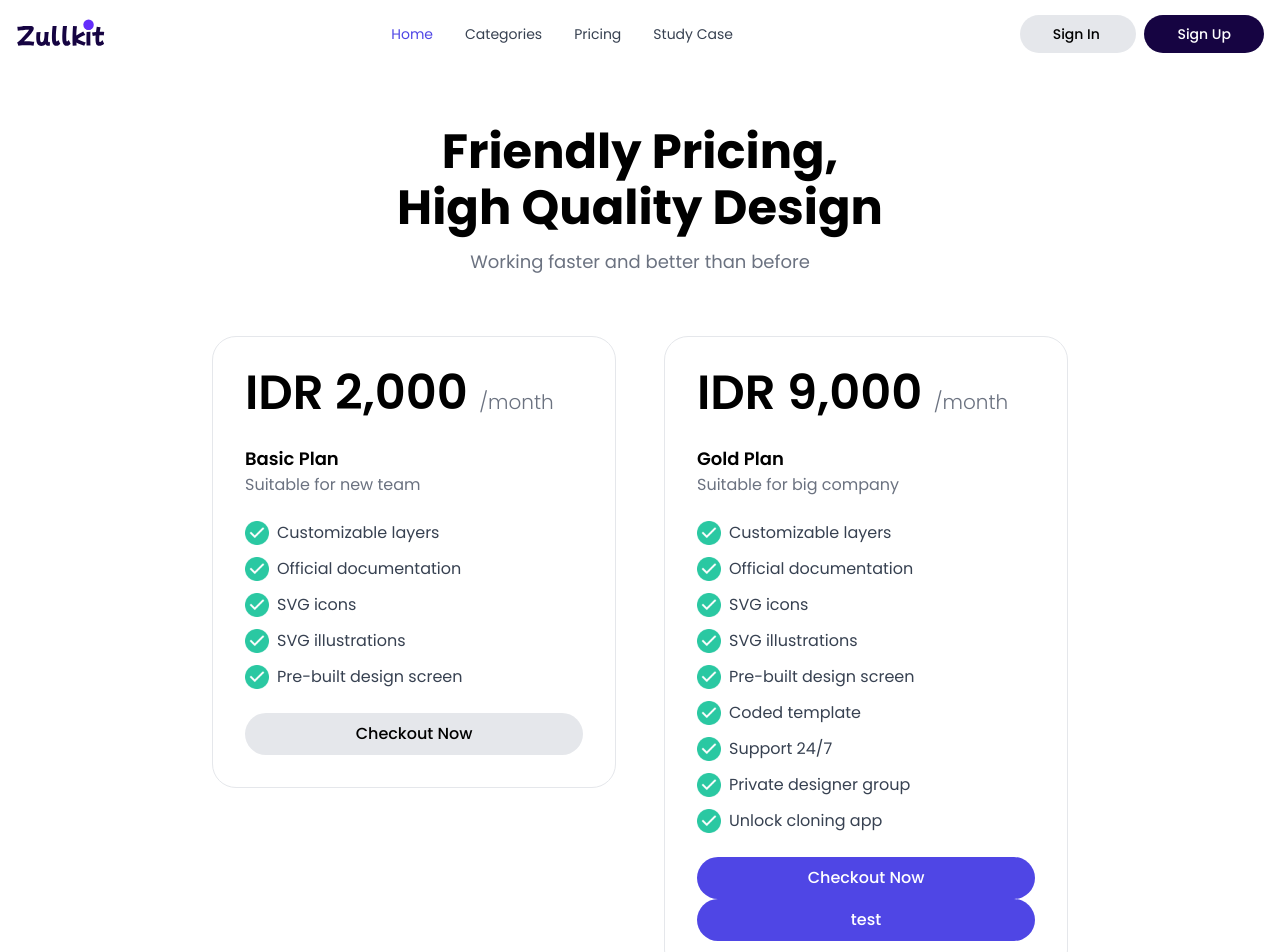
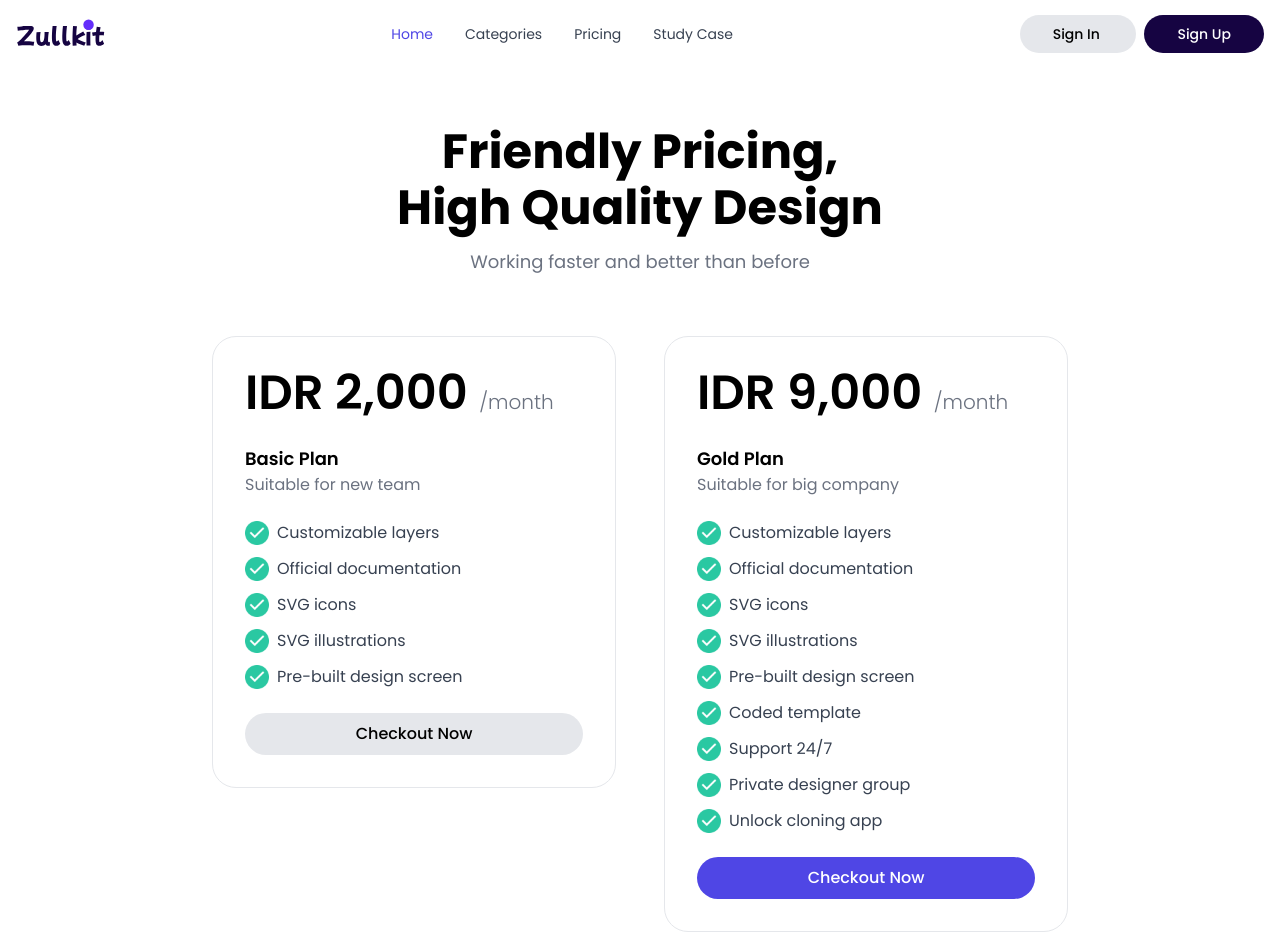
Before and after one commit to DRY-7717/vue-bootcamp, a Vue app: page /pricing in a window 1280 px wide. Shown: the top 952 px of the page. Built offline with nearby package versions, Linux system fonts and the light colour scheme; no server answers.

Commit message:
menambahkan file redirects

```diff
--- a/src/views/PricingView.vue
+++ b/src/views/PricingView.vue
@@ -111,10 +111,7 @@
                                     class="inline-flex items-center justify-center w-full px-8 py-3 text-base font-medium text-white bg-indigo-600 border border-transparent rounded-full hover:bg-indigo-700 md:py-2 md:text-md md:px-10 hover:shadow">
                                     Checkout Now
                                 </button>
-                                <button @click="test()"
-                                    class="inline-flex items-center justify-center w-full px-8 py-3 text-base font-medium text-white bg-indigo-600 border border-transparent rounded-full hover:bg-indigo-700 md:py-2 md:text-md md:px-10 hover:shadow">
-                                    test
-                                </button>
+
                             </div>
                         </div>
                     </div>
@@ -215,9 +212,5 @@ async function checkout(price) {
 }
 
 
-function test() {
-    const url = 'https://buildwithangga.com/'
-    window.location.href = url
-}
 
 </script>
```
Also changed, not shown: 1 other file (tests, documents, lock files or other folders).
